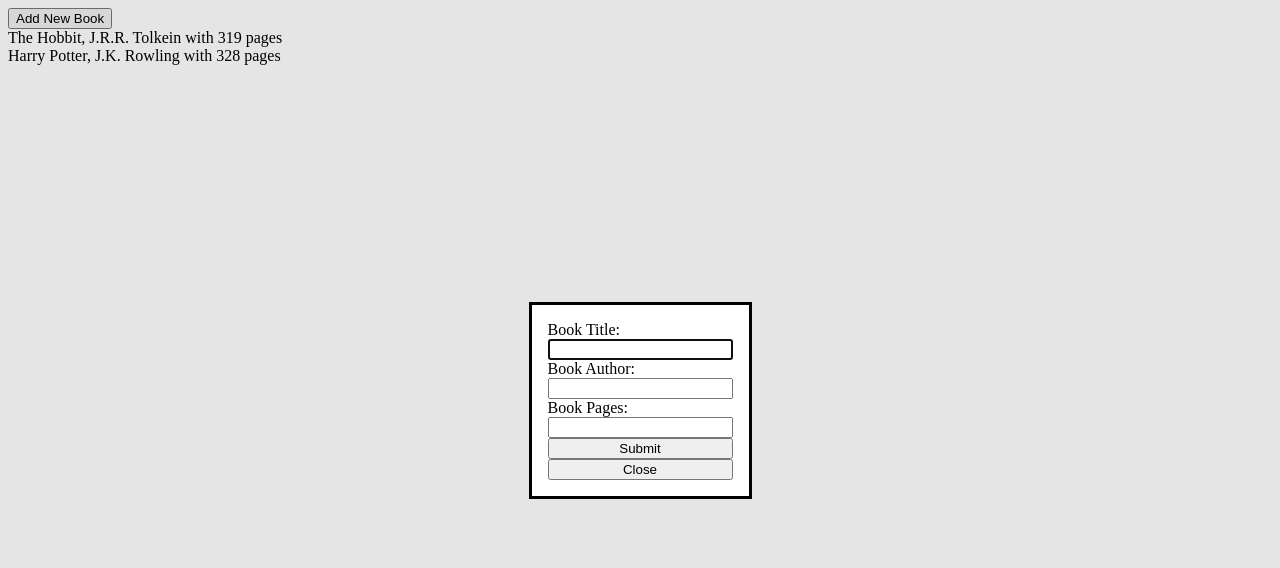
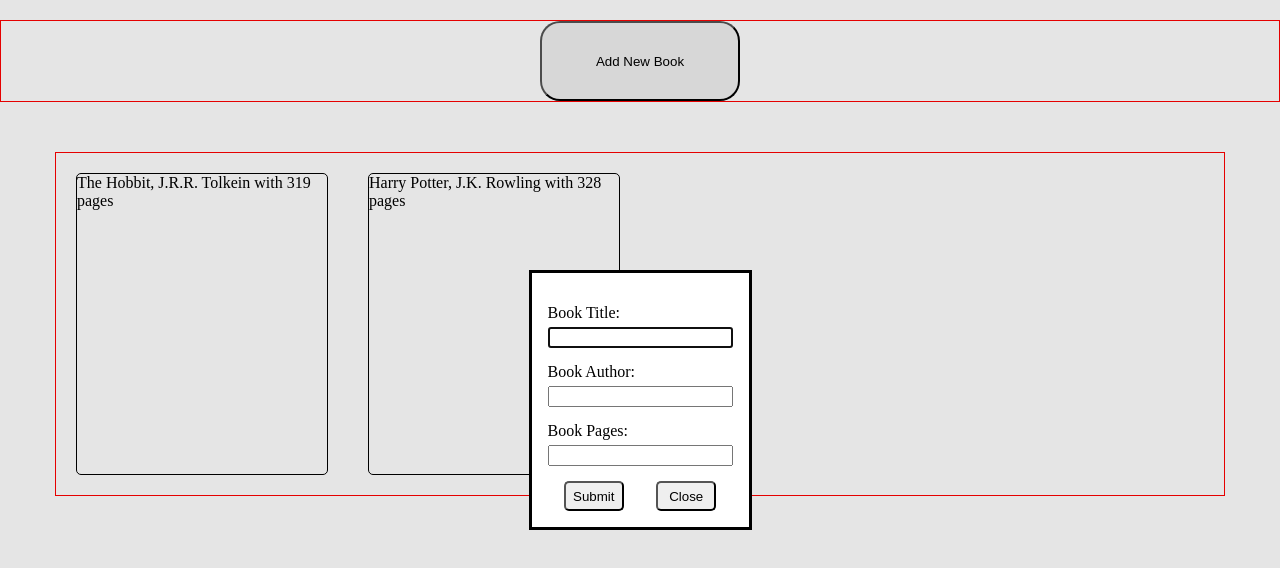
Before and after one commit to 00kamil00/Project-Library, a plain HTML site: page index.html in a window 1280 px wide. Both pictures are taken after a click on the button "Add New Book". Drawn offline with Linux system fonts and the light colour scheme.

Commit message:
style: add CSS layout for main page and modal dialog form

```diff
--- a/index.html
+++ b/index.html
@@ -8,24 +8,32 @@
     <script src="script.js" defer></script>
 </head>
 <body>
+    <div class="btn_container">
         <button class="add_book">Add New Book</button>
-    <div class="container"></div>
+    </div>
+    <div class="container">
+        <!-- here are the added books -->
+    </div>
 
     <dialog id="bookDialog">
         <form id="bookForm">
-
+            <div class="form_item">
                 <label for="book_title">Book Title:</label>
                 <input type="text" id="book_title">
-
+            </div>
+            <div class="form_item">
                 <label for="book_author">Book Author:</label>
                 <input type="text" id="book_author">
-
+            </div>
+            <div class="form_item">
                 <label for="book_pages">Book Pages:</label>
                 <input type="number" min="1" id="book_pages">
+            </div>
 
-
-            <button type="submit">Submit</button>
+            <div class="form_buttons">
+                <button type="submit" id="submit">Submit</button>
                 <button type="button" id="closeBtn">Close</button>
+            </div>
         </form>
     </dialog>
 </body>
--- a/style.css
+++ b/style.css
@@ -1,4 +1,77 @@
-#bookForm {
+body {
+    margin: 0;
+    padding: 0;
+}
+
+
+
+.container {
+    border: 1px solid red;
+    display: grid;
+    grid-template-columns: repeat(4, 1fr);
+    grid-auto-rows: minmax(342px, auto);
+    justify-self: center;
+
+    margin-top: 50px;
+}
+
+.item {
+    border: 1px solid black;
+    border-radius: 5px;
+    margin: 20px;
+
+    height: 300px;
+    width: 250px;
+}
+
+.btn_container {
+    border: 1px solid red;
+    display: flex;
+    justify-content: center;
+    align-items: center;
+
+    margin-top: 20px;
+}
+
+.add_book {
+    height: 80px;
+    width: 200px;
+
+    /* border: none; */
+    border-radius: 20px;
+}
+
+
+.form_item {
     display: flex;
     flex-direction: column;
+    margin: 15px 0 15px;
+    gap: 5px;
 }
+
+.form_buttons {
+    display: flex;
+    justify-content: space-around;
+    align-items: center;
+}
+
+#submit,
+#closeBtn {
+    height: 30px;
+    width: 60px;
+
+    border-radius: 5px;
+}
+
+.add_book:hover,
+#submit:hover,
+#closeBtn:hover {
+    transform: scale(1.02);
+    cursor: pointer;
+}
+
+.add_book:active,
+#submit:active,
+#closeBtn:active {
+    transform: scale(0.98);
+}
```
Lines whose indentation alone changed are shown as unchanged.
